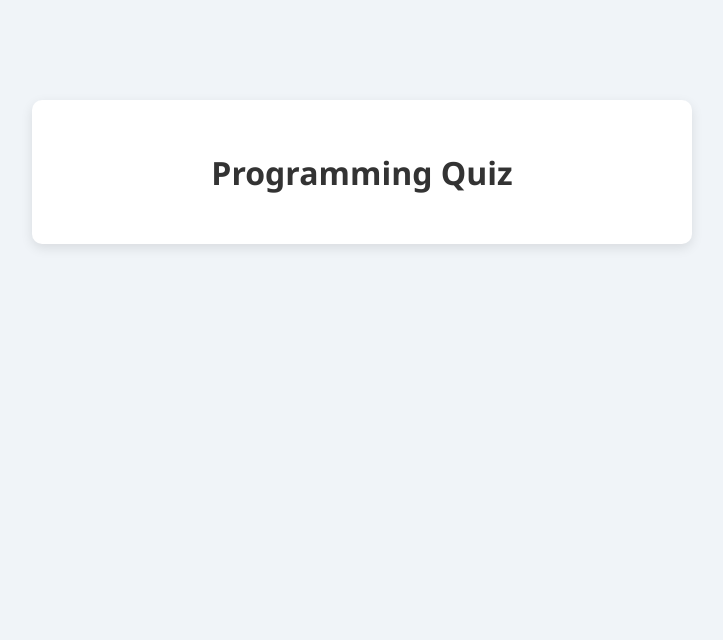
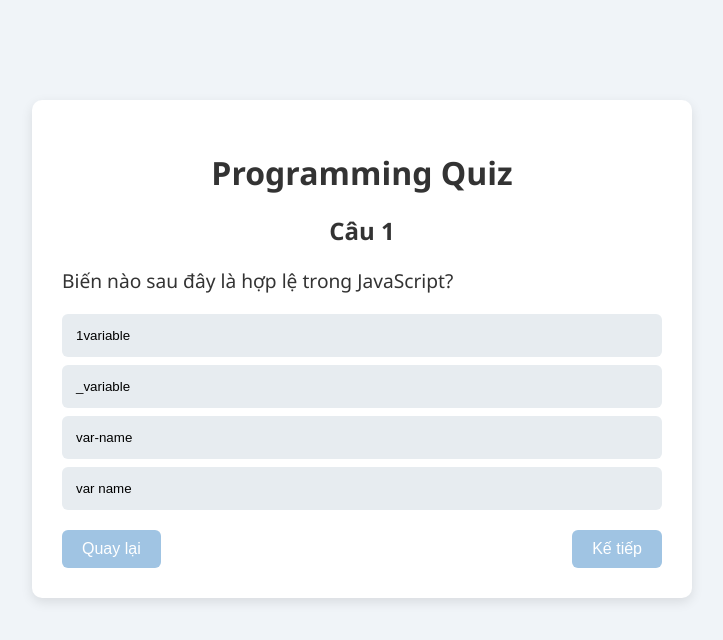
Before and after one commit to hoopyTL/react-quiz-application, a React (Vite) app: page / in a window 1280 px wide. Shown: the top 640 px of the page, without its empty margins (278-1001 px from the left). Built offline with nearby package versions, Linux system fonts and the light colour scheme.

Commit message:
feat: done quiz ui and logic.

```diff
--- /dev/null
+++ b/components/Quiz.tsx
@@ -0,0 +1,162 @@
+import { useState } from "react";
+
+type QuizQuestion = {
+  question: string;
+  options: string[];
+  answer: string;
+};
+
+const quizData: QuizQuestion[] = [
+  {
+    question: "Biến nào sau đây là hợp lệ trong JavaScript?",
+    options: ["1variable", "_variable", "var-name", "var name"],
+    answer: "_variable",
+  },
+  {
+    question:
+      "Trong JavaScript, kiểu dữ liệu nào sau đây là kiểu dữ liệu nguyên thủy (primitive)?",
+    options: ["object", "array", "string", "function"],
+    answer: "string",
+  },
+  {
+    question:
+      "Thuật toán sắp xếp nào sau đây có độ phức tạp trung bình là O(n log n)?",
+    options: ["Bubble Sort", "Insertion Sort", "Merge Sort", "Linear Sort"],
+    answer: "Merge Sort",
+  },
+  {
+    question: "Kết quả của `typeof null` trong JavaScript là gì?",
+    options: ["'null'", "'undefined'", "'object'", "'number'"],
+    answer: "'object'",
+  },
+  {
+    question: "Bộ nhớ Stack dùng để làm gì?",
+    options: [
+      "Lưu trữ dữ liệu dạng hàng đợi",
+      "Lưu trữ các lời gọi hàm (function calls)",
+      "Lưu ảnh",
+      "Lưu video",
+    ],
+    answer: "Lưu trữ các lời gọi hàm (function calls)",
+  },
+  {
+    question: "Toán tử nào so sánh nghiêm ngặt giá trị và kiểu dữ liệu?",
+    options: ["==", "===", "!=", "="],
+    answer: "===",
+  },
+  {
+    question: "JSON là viết tắt của gì?",
+    options: [
+      "Java Syntax Object Notation",
+      "JavaScript Object Notation",
+      "JavaScript Online Network",
+      "Java Server Object Notation",
+    ],
+    answer: "JavaScript Object Notation",
+  },
+  {
+    question:
+      "Cấu trúc dữ liệu nào hoạt động theo nguyên tắc FIFO (First In First Out)?",
+    options: ["Stack", "Queue", "Array", "Linked List"],
+    answer: "Queue",
+  },
+  {
+    question: "Câu lệnh nào in ra nội dung trong console trình duyệt?",
+    options: ["print()", "console.log()", "echo()", "show()"],
+    answer: "console.log()",
+  },
+  {
+    question:
+      "Khi bạn viết `let x;` trong JavaScript, giá trị ban đầu của x là gì?",
+    options: ["null", "0", "undefined", "false"],
+    answer: "undefined",
+  },
+  {
+    question: "HTML là gì?",
+    options: [
+      "Ngôn ngữ lập trình để xử lý logic",
+      "Ngôn ngữ đánh dấu để tạo cấu trúc website",
+      "Framework của JavaScript",
+      "Trình duyệt web",
+    ],
+    answer: "Ngôn ngữ đánh dấu để tạo cấu trúc website",
+  },
+  {
+    question: "Trong thuật toán, Big O dùng để đo gì?",
+    options: [
+      "Tốc độ mạng",
+      "Thời gian load ảnh",
+      "Độ phức tạp của thuật toán",
+      "Dung lượng RAM máy tính",
+    ],
+    answer: "Độ phức tạp của thuật toán",
+  },
+];
+
+const Quiz = () => {
+  const [userAnswers, setUserAnswers] = useState<(number | undefined)[]>(() =>
+    Array.from({ length: quizData.length }),
+  );
+  const [currentQuestion, setCurrentQuestion] = useState(0);
+  const selectedOptionIndex = userAnswers[currentQuestion];
+  const selectedOption =
+    selectedOptionIndex === undefined
+      ? ""
+      : quizData[currentQuestion].options[selectedOptionIndex];
+
+  const handleSelectedOption = (index: number) => {
+    setUserAnswers((previousAnswers) => {
+      const nextAnswers = [...previousAnswers];
+      nextAnswers[currentQuestion] = index;
+      return nextAnswers;
+    });
+  };
+
+  const goNext = () => {
+    setCurrentQuestion((prev) => prev + 1);
+  };
+
+  const goBack = () => {
+    if (currentQuestion > 0) {
+      setCurrentQuestion((prev) => prev - 1);
+    }
+  };
+
+  return (
+    <div>
+      <h2>Câu {currentQuestion + 1}</h2>
+      <p className="question">{quizData[currentQuestion].question}</p>
+
+      {quizData[currentQuestion].options.map((option, index) => (
+        <button
+          className={`option ${selectedOption === option ? "selected" : ""}`}
+          disabled={!!selectedOption && selectedOption != option}
+          key={option}
+          onClick={() => handleSelectedOption(index)}
+        >
+          {option}
+        </button>
+      ))}
+
+      {selectedOption ? (
+        selectedOption === quizData[currentQuestion].answer ? (
+          <p className="correct-answer">Câu trả lời của bạn chính xác</p>
+        ) : (
+          <p className="incorrect-answer">Câu trả lời của bạn chưa chính xác</p>
+        )
+      ) : (
+        ""
+      )}
+
+      <div className="nav-buttons">
+        <button onClick={goBack} disabled={currentQuestion === 0}>
+          Quay lại
+        </button>
+        <button onClick={goNext} disabled={!selectedOption}>
+          {currentQuestion === quizData.length - 1 ? "Hoàn thành" : "Kế tiếp"}
+        </button>
+      </div>
+    </div>
+  );
+};
+export default Quiz;
--- a/package.json
+++ b/package.json
@@ -23,6 +23,7 @@
     "eslint-plugin-react-hooks": "^7.1.1",
     "eslint-plugin-react-refresh": "^0.5.2",
     "globals": "^17.6.0",
+    "jiti": "^2.7.0",
     "typescript": "~6.0.2",
     "typescript-eslint": "^8.59.2",
     "vite": "^8.0.12"
--- a/src/App.tsx
+++ b/src/App.tsx
@@ -1,7 +1,9 @@
+import Quiz from "../components/Quiz";
 function App() {
   return (
     <div className="container">
       <h1>Programming Quiz</h1>
+      <Quiz />
     </div>
   );
 }
```
Also changed, not shown: eslint.config.ts (added, +22 -0 lines), 1 other file (tests, documents, lock files or other folders).
